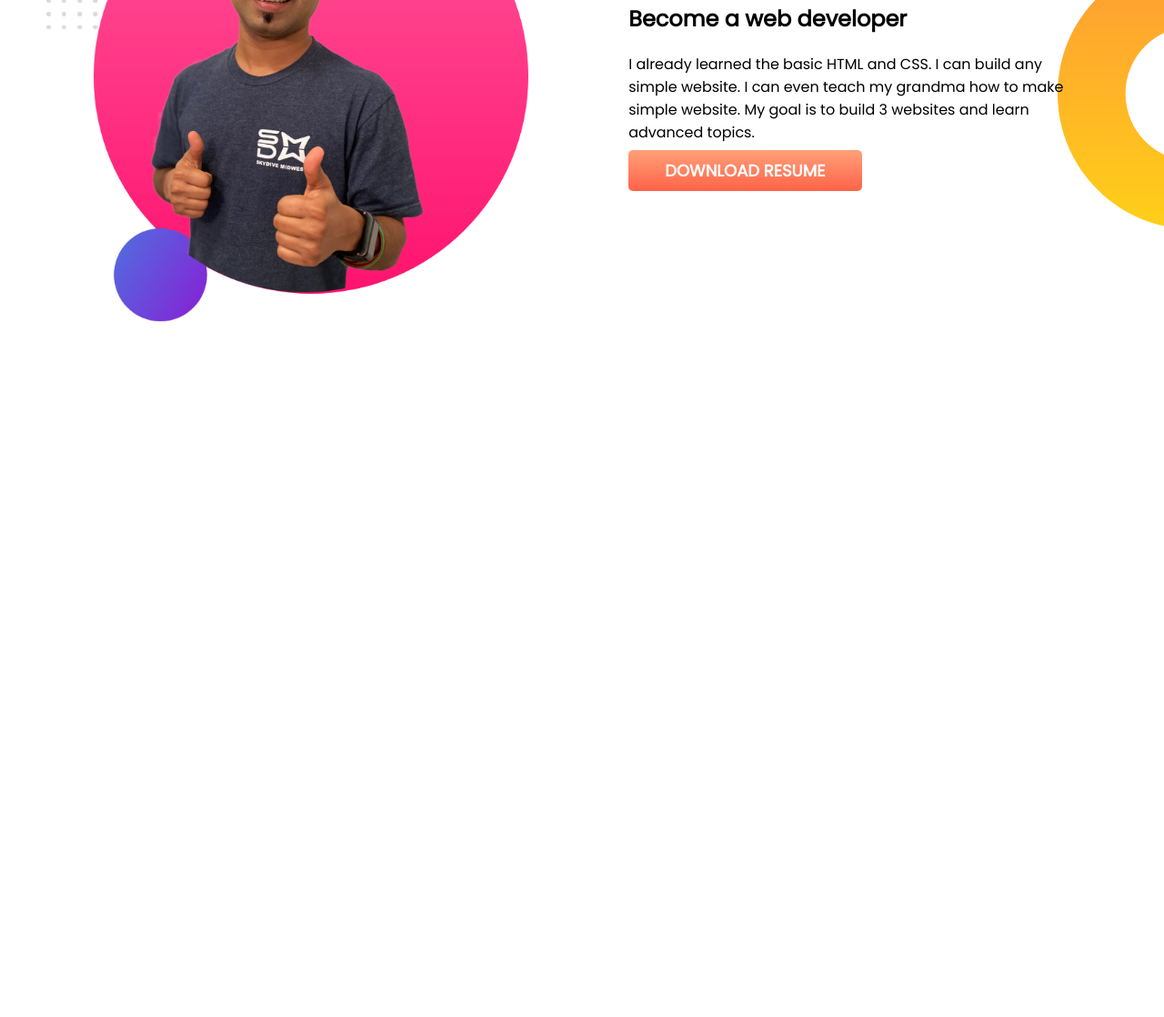
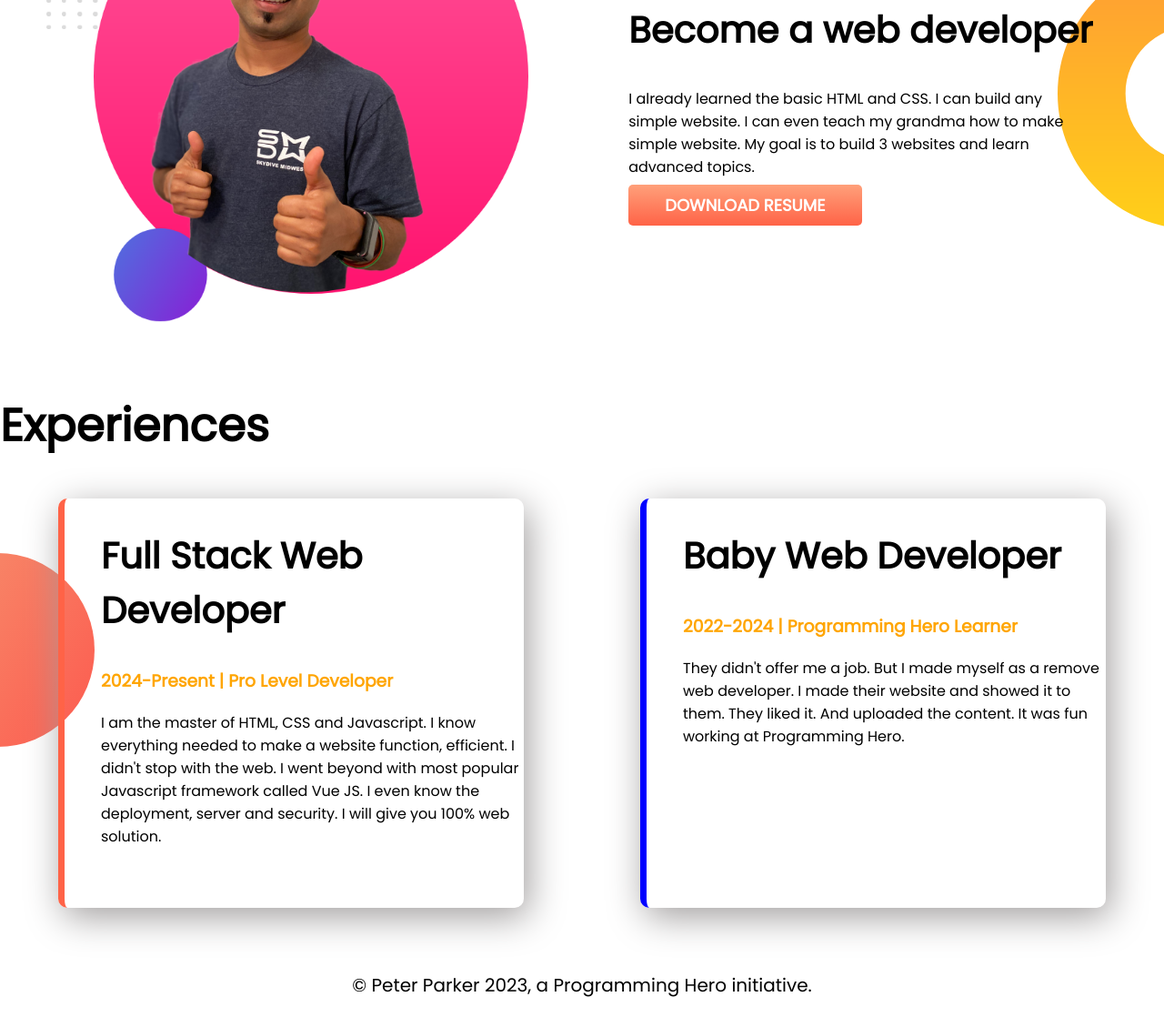
Before and after one commit to developer-johir/developer-portfolio, a plain HTML site: page index.html in a window 1280 px wide. Shown: the part 758-1876 px from the top of the page at 91% size. Before the commit the page ends 1189 px from the top, so only its background shows below. Drawn offline with Linux system fonts and the light colour scheme.

Commit message:
border and footer

```diff
--- a/index.html
+++ b/index.html
@@ -13,7 +13,7 @@
 </head>
 
 <body>
-    <section class="top-banner">
+    <section class="top-banner flexible-container">
         <div class="half-width">
             <h1>Welcom To</h1>
             <h1> <span class="orange-color">Jahirul Islam</span> World</h1>
@@ -29,7 +29,7 @@
             <img src="images/jahirul.png" alt="">
         </div>
     </section>
-    <section class="dream-big">
+    <section class="dream-big flexible-container">
         <div class="half-width">
             <img src="images/jhankar2.png" alt="">
         </div>
@@ -43,6 +43,30 @@
                 href="https://programminghero1.github.io/developer-portfolio/">DOWNLOAD RESUME</a>
         </div>
     </section>
+    <section class="experiences-area">
+        <h1>Experiences</h1>
+        <div class="flexible-container">
+            <div id="full-stack-developer" class="experience-item">
+                <h2>Full Stack Web Developer</h2>
+                <h3 class="orange-color">2024-Present | Pro Level Developer</h3>
+                <p>I am the master of HTML, CSS and Javascript. I know everything needed to make a website function,
+                    efficient. I didn't stop with the web. I went beyond with most popular Javascript framework called
+                    Vue JS. I even know the deployment, server and security. I will give you 100% web solution.</p>
+            </div>
+            <div id="baby-web-developer" class="experience-item">
+                <h2>Baby Web Developer</h2>
+                <h3 class="orange-color">2022-2024 | Programming Hero Learner</h3>
+                <p>They didn't offer me a job. But I made myself as a remove web developer. I made their website and
+                    showed
+                    it to them. They liked it. And uploaded the content. It was fun working at Programming Hero.</p>
+            </div>
+        </div>
+
+    </section>
 </body>
 
+<footer>
+    <p>© Peter Parker 2023, a Programming Hero initiative.</p>
+</footer>
+
 </html>
--- a/style.css
+++ b/style.css
@@ -7,11 +7,15 @@ h1 {
     font-size: 50px;
 }
 
+h2 {
+    font-size: 40px;
+}
+
 .orange-color {
     color: orange;
 }
 
-section {
+.flexible-container {
     display: flex;
     margin-bottom: 70px;
 }
@@ -45,3 +49,32 @@ section {
     background-repeat: no-repeat;
     background-position: right;
 }
+
+.experiences-area {
+    background-image: url(images/exp-bg.png);
+    background-repeat: no-repeat;
+    background-position: left;
+}
+
+.experience-item {
+    width: 45%;
+    margin-left: 5%;
+    margin-right: 5%;
+    padding-left: 40px;
+    border-radius: 10px;
+    padding-bottom: 50px;
+    box-shadow: 5px 10px 40px rgb(161, 158, 158);
+}
+
+#full-stack-developer {
+    border-left: 7px solid tomato;
+}
+
+#baby-web-developer {
+    border-left: 7px solid blue;
+}
+
+footer p {
+    font-size: 20px;
+    text-align: center;
+}
```
